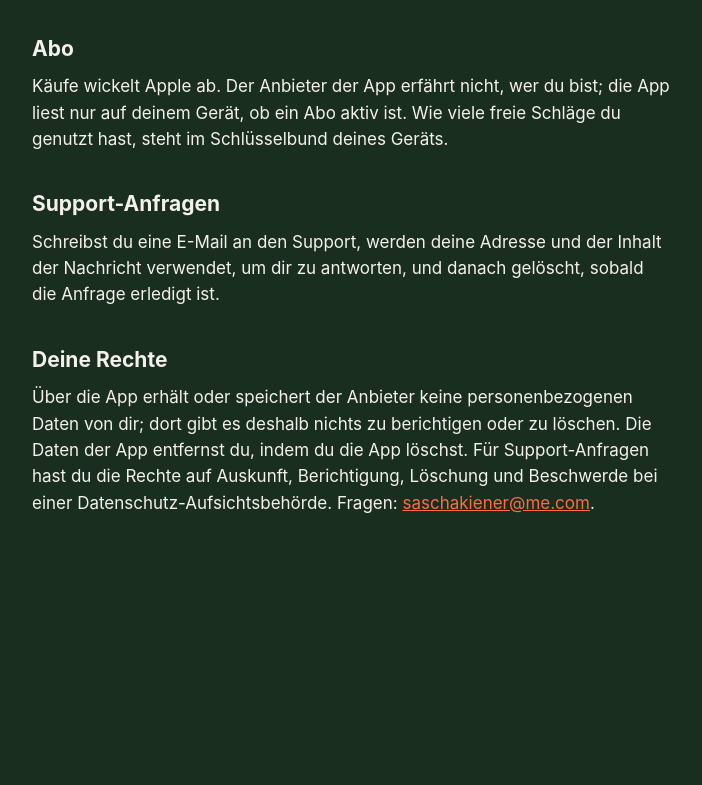
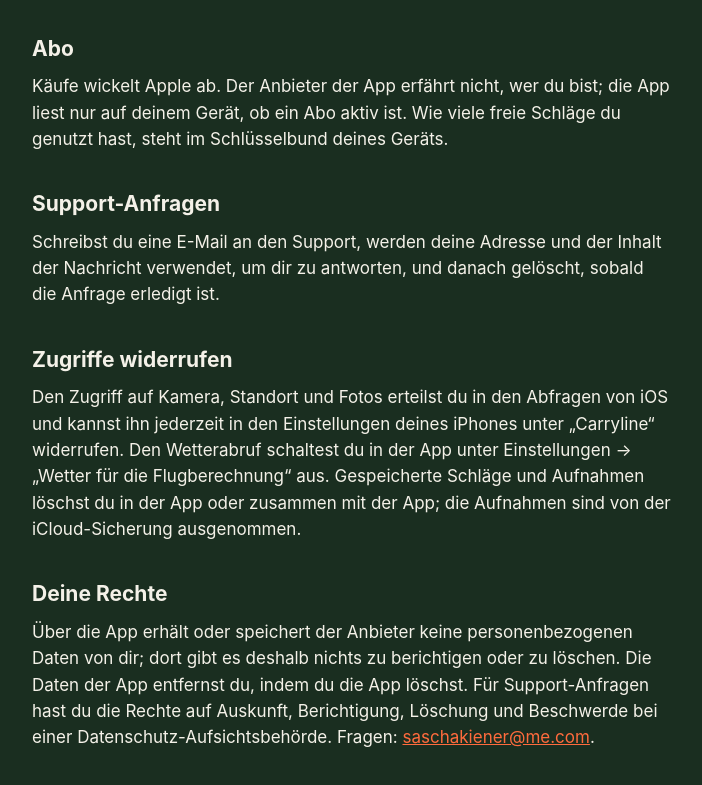
Before and after one commit to SKiener/carryline, a plain HTML site: page datenschutz.html in a window 1280 px wide. Shown: the part 1343-2128 px from the top of the page, without its empty margins (288-990 px from the left). Before the commit the page ends 1931 px from the top, so only its background shows below. Drawn offline with Linux system fonts and the light colour scheme.

Commit message:
Datenschutz: wie Zugriffe widerrufen werden
Co-Authored-By: Claude Opus 5.5 <noreply@anthropic.com>

```diff
--- a/datenschutz.html
+++ b/datenschutz.html
@@ -39,6 +39,9 @@
 <h2>Support-Anfragen</h2>
 <p>Schreibst du eine E-Mail an den Support, werden deine Adresse und der Inhalt der Nachricht verwendet, um dir zu antworten, und danach gelöscht, sobald die Anfrage erledigt ist.</p>
 
+<h2>Zugriffe widerrufen</h2>
+<p>Den Zugriff auf Kamera, Standort und Fotos erteilst du in den Abfragen von iOS und kannst ihn jederzeit in den Einstellungen deines iPhones unter „Carryline“ widerrufen. Den Wetterabruf schaltest du in der App unter Einstellungen → „Wetter für die Flugberechnung“ aus. Gespeicherte Schläge und Aufnahmen löschst du in der App oder zusammen mit der App; die Aufnahmen sind von der iCloud-Sicherung ausgenommen.</p>
+
 <h2>Deine Rechte</h2>
 <p>Über die App erhält oder speichert der Anbieter keine personenbezogenen Daten von dir; dort gibt es deshalb nichts zu berichtigen oder zu löschen. Die Daten der App entfernst du, indem du die App löschst. Für Support-Anfragen hast du die Rechte auf Auskunft, Berichtigung, Löschung und Beschwerde bei einer Datenschutz-Aufsichtsbehörde. Fragen: <a href="mailto:saschakiener@me.com">saschakiener@me.com</a>.</p>
 </main>
```
